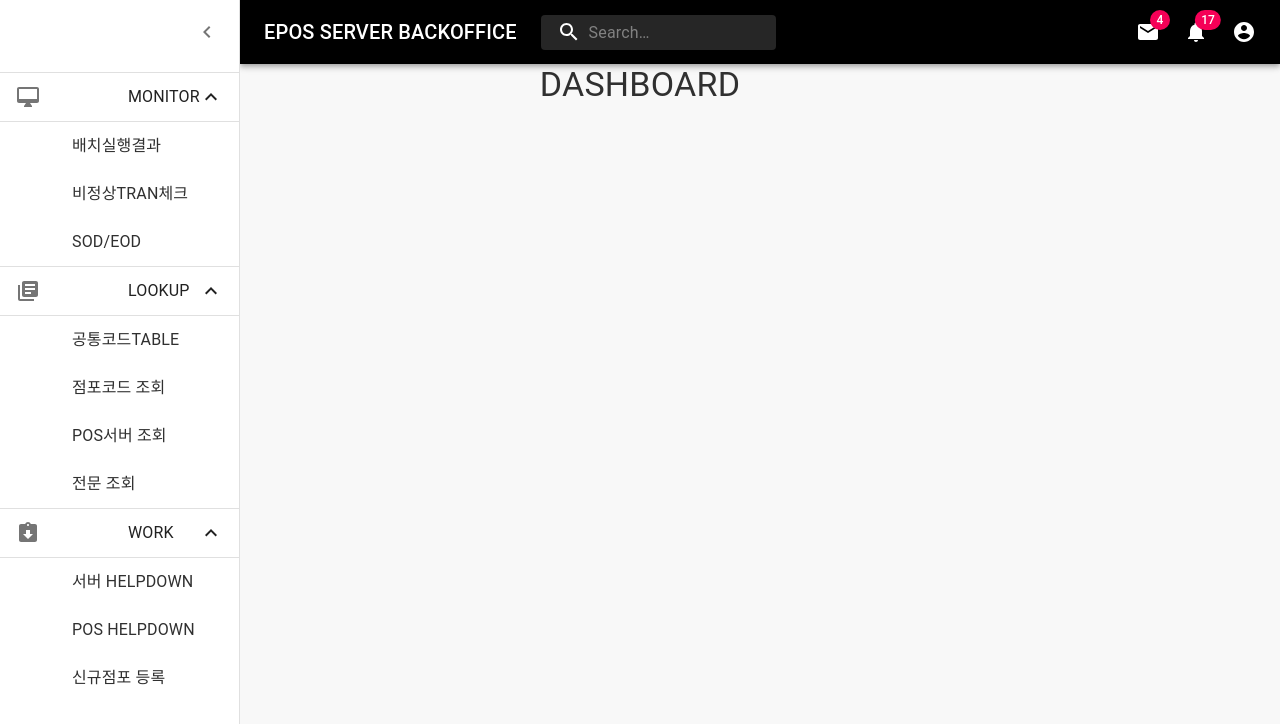
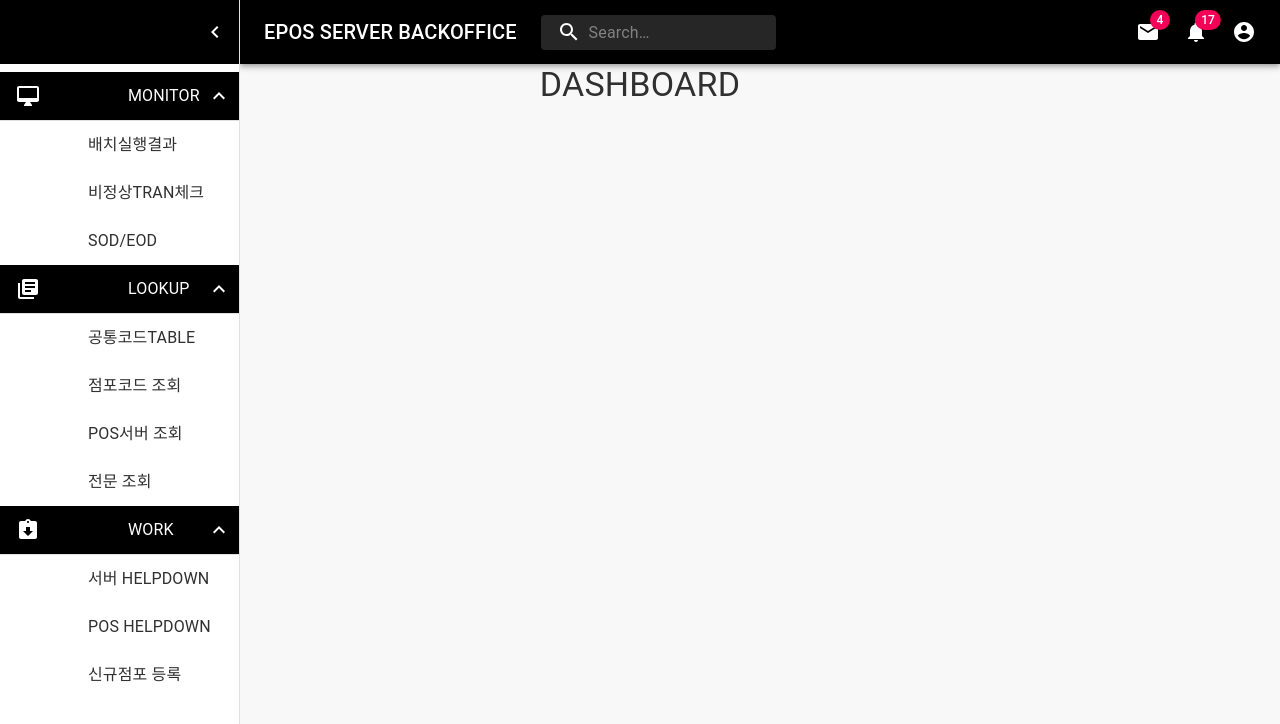
Before and after one commit to clize/backOffice_front, a React (Create React App) app: page / in a window 1280 px wide. Both pictures are taken after a click on the button 36 px from the left and 32 px from the top of the page. Shown: the top 724 px of the page. Built offline with nearby package versions, Linux system fonts and the light colour scheme.

Commit message:
various error fixed - navbar, IfDataComponent

```diff
--- a/src/component/lookup/IfDataComponent.jsx
+++ b/src/component/lookup/IfDataComponent.jsx
@@ -1,91 +1,190 @@
 import React, { Component } from 'react';
 import SearchCard from './FormContent';
-import { makeStyles } from '@material-ui/core/styles';
+import { withStyles } from '@material-ui/core/styles';
 import Grid from '@material-ui/core/Grid';
-import Selector from './SelectorComponent'
+import InputLabel from '@material-ui/core/InputLabel';
+import MenuItem from '@material-ui/core/MenuItem';
+import FormControl from '@material-ui/core/FormControl';
+import Select from '@material-ui/core/Select';
+import TextField from '@material-ui/core/TextField';
+import IconButton from '@material-ui/core/IconButton';
+import InputAdornment from '@material-ui/core/InputAdornment';
+import SearchIcon from '@material-ui/icons/Search';
+import FormHelperText from '@material-ui/core/FormHelperText';
+//import Selector from './SelectorComponent'
 
 
-
-export default class IfDataComponent extends Component {
-    useStyles = makeStyles((theme) => ({
+const styles = theme => ({
     root: {
       flexGrow: 1,
+    },
+    margin: {
+      margin: theme.spacing(1),
+      minWidth: 120,
     },
     paper: {
       padding: theme.spacing(2),
       textAlign: 'center',
       color: theme.palette.text.secondary,
     },
-      }));
+    cardRoot: {
+      minWidth: 275,
+    },
+    bullet: {
+      display: 'inline-block',
+      margin: '0 2px',
+      transform: 'scale(0.8)',
+    },
+    title: {
+      fontSize: 14,
+    },
+    pos: {
+      marginBottom: 12,
+    },
+    card:{
+      padding: theme.spacing(2),
+    }
+  });
 
-    state = {
+class IfDataComponent extends Component {
+    constructor(props){
+        super(props);
+        this.state = {
             myData : [
                 {
-                id:"1",
+                    //id:"1",
                     kind: "Card",
-                service: "Tran",
+                    service: ["Tran","IRT","Sum","Monitor"]
+                },
+                // {
+                //     id:"1",
+                //     kind: "Card",
+                //     service: "IRT",
+                // },
+                // {
+                //     id:"1",
+                //     kind: "Card",
+                //     service: "Sum",
+                // },
+                // {
+                //     id:"4",
+                //     kind: "Card",
+                //     service: "Monitor",
+                // },
+                {
+                    //id:"5",
+                    kind: "Pay",
+                    service: ["IRT","Tran"]
+                },
+                // {
+                //     id:"6",
+                //     kind: "Pay",
+                //     service: "Tran",
+                // },
+                {
+                    //id:"7",
+                    kind: "SKU",
+                    service: ["IRT",]
                 },
                 {
-                id:"2",
-                kind: "Card",
-                service: "IRT",
+                    //id:"8",
+                    kind: "Mobile Gift",
+                    service: ["Tran","Sum"]
                 },
-            {
-                id:"3",
-                kind: "Card",
-                service: "Sum",
-            },
-            {
-                id:"4",
-                kind: "Card",
-                service: "Monitor",
-            },
-            {
-                id:"5",
-                kind: "Pay",
-                service: "IRT",
+                // {
+                //     //id:"9",
+                //     kind: "Mobile Gift",
+                //     service: "Sum",
+                // },
+            ],
+            service: '',
+            kind: '',
+        };
+    };
+
+    handleChange = (event) => {
+        this.setState(()=> {
+            return {
+                service: event.target.value,
+                kind: event.target.value,
             }
-            ,
-            {
-                id:"6",
-                kind: "Pay",
-                service: "Tran",
-            },
-            {
-                id:"7",
-                kind: "SKU",
-                service: "IRT",
-            },
-            {
-                id:"8",
-                kind: "Mobile Gift",
-                service: "Tran",
-            },
-            {
-                id:"9",
-                kind: "Mobile Gift",
-                service: "Sum",
-            },
-        ]
-    }
+        })
+
+    };
 
     render() {
+        const { classes } = this.props;
+
         return (
-                <div className={this.useStyles.root}>
+                <div className={classes.root}>
                     <h1>전문 조회</h1>
-                    <Selector  selectorData = {this.state.myData}/>
-                    <Grid container spacing={3}>
-                        <Grid item xs={12} sm={6}>
-                            <SearchCard/>
-                        </Grid>
-                        <Grid item xs={12} sm={6}>
-                            <SearchCard selectorData = {this.state.myData}/>
-                        </Grid>
+                    <div>
+                        <FormControl className={classes.margin}>
+                            <InputLabel id="demo-simple-select-helper-label">System</InputLabel>
+                            <Select
+                                labelId="demo-simple-select-helper-label"
+                                id="demo-simple-select-helper"
+                                value={this.state.kind}
+                                onChange={this.handleChange}
+                            >
+                                <MenuItem value="">
+                                <em>None</em>
+                                </MenuItem>
+                                {this.state.myData.map(each => (
+                                        <MenuItem value={each.kind}>{each.kind}</MenuItem>
+                                ))}
+                            </Select>
+                            <FormHelperText>유관계 종류별</FormHelperText>
+                            </FormControl>
+                            <FormControl className={classes.margin}>
+                            <InputLabel id="demo-simple-select-helper-label">Service</InputLabel>
+                            <Select
+                                labelId="demo-simple-select-helper-label"
+                                id="demo-simple-select-helper"
+                                value={this.state.service}
+                                onChange={this.handleChange}
+                            >
+                                <MenuItem value="">
+                                <em>None</em>
+                                </MenuItem>
+                                {this.state.myData.map(each =>
+                                    each.service.map(subService => (
+                                        <MenuItem value={each.kind}>{subService}</MenuItem>
+                                    ))
+                                )}
+                            </Select>
+                            <FormHelperText>서비스별</FormHelperText>
+                            </FormControl>
+                            <FormControl className={classes.margin} >
+                            <TextField
+                                id="outlined-primary"
+                                label="Search"
+                                variant="outlined"
+                                color="primary"
+                                InputProps={{
+                                    endAdornment: (
+                                        <InputAdornment position="end">
+                                            <IconButton>
+                                            <SearchIcon />
+                                            </IconButton>
+                                        </InputAdornment>
+                                    ),
+                                }}
+                                helperText="조회하고 싶은 전문을 붙여넣으세요"
+                            />
+                        </FormControl>
+                    </div>
+                    <div>
+                        <Grid>
+                            <SearchCard selectedService = {this.state.service} selectedKind = {this.state.kind} />
                         </Grid>
                     </div>
 
 
+                </div>
 
         );
     }
 }
+
+export default withStyles(styles, { withTheme: true })(IfDataComponent);
--- a/src/component/lookup/SelectorComponent.jsx
+++ /dev/null
@@ -1,89 +0,0 @@
-import React from 'react';
-import { makeStyles, withStyles } from '@material-ui/core/styles';
-import InputLabel from '@material-ui/core/InputLabel';
-import MenuItem from '@material-ui/core/MenuItem';
-import FormControl from '@material-ui/core/FormControl';
-import Select from '@material-ui/core/Select';
-import TextField from '@material-ui/core/TextField';
-import IconButton from '@material-ui/core/IconButton';
-import InputAdornment from '@material-ui/core/InputAdornment';
-import SearchIcon from '@material-ui/icons/Search';
-import FormHelperText from '@material-ui/core/FormHelperText';
-
-const useStyles = makeStyles((theme) => ({
-  margin: {
-    margin: theme.spacing(1),
-    minWidth: 120,
-  },
-}));
-
-
-
-export default function CustomizedSelects(props) {
-  const classes = useStyles();
-  const selectData = props.selectorData;
-  const [service, setService] = React.useState('');
-  const [server, setServer] = React.useState('');
-  const handleChange = (event) => {
-    setServer(event.target.value);
-    setService(event.target.value)
-  };
-
-  return (
-    <div>
-
-      <FormControl className={classes.margin}>
-        <InputLabel id="demo-simple-select-helper-label">Servers</InputLabel>
-        <Select
-          labelId="demo-simple-select-helper-label"
-          id="demo-simple-select-helper"
-          value={server}
-          onChange={handleChange}
-        >
-          <MenuItem value="">
-            <em>None</em>
-          </MenuItem>
-          {selectData.map(each => (
-                  <MenuItem value={each.kind}>{each.kind}</MenuItem>
-          ))}
-        </Select>
-        <FormHelperText>서버별</FormHelperText>
-      </FormControl>
-      <FormControl className={classes.margin}>
-        <InputLabel id="demo-simple-select-helper-label">Service</InputLabel>
-        <Select
-          labelId="demo-simple-select-helper-label"
-          id="demo-simple-select-helper"
-          value={service}
-          onChange={handleChange}
-        >
-          <MenuItem value="">
-            <em>None</em>
-          </MenuItem>
-          {selectData.map(each => (
-                  <MenuItem value={each.kind}>{each.service}</MenuItem>
-          ))}
-        </Select>
-        <FormHelperText>서비스별</FormHelperText>
-      </FormControl>
-      <FormControl className={classes.margin} >
-        <TextField
-            id="outlined-primary"
-            label="Search"
-            variant="outlined"
-            color="primary"
-            InputProps={{
-                endAdornment: (
-                    <InputAdornment position="end">
-                      <IconButton>
-                        <SearchIcon />
-                      </IconButton>
-                    </InputAdornment>
-                ),
-            }}
-            helperText="조회하고 싶은 전문을 붙여넣으세요"
-        />
-      </FormControl>
-    </div>
-  );
-}
--- a/src/component/route/NavSideBar.jsx
+++ b/src/component/route/NavSideBar.jsx
@@ -63,10 +63,10 @@ const useStyles = makeStyles((theme) => ({
     width: drawerWidth,
   },
   drawerHeader: {
-
+    backgroundColor: 'black',
     display: 'flex',
     alignItems: 'center',
-    padding: theme.spacing(0, 1),
+    //padding: theme.spacing(0, 1),
     // necessary for content to be below app bar
     ...theme.mixins.toolbar,
     justifyContent: 'flex-end',
@@ -305,7 +305,9 @@ export default function PrimarySearchAppBar() {
       >
         <div className={classes.drawerHeader}>
           <IconButton onClick={handleDrawerClose}>
-            {theme.direction === 'ltr' ? <ChevronLeftIcon /> : <ChevronRightIcon />}
+            {theme.direction === 'ltr' ?
+              <ChevronLeftIcon style={{ color: 'white' }}/>
+              : <ChevronRightIcon style={{ color: 'white' }} />}
           </IconButton>
         </div>
         <SideContent />
--- a/src/component/route/SideContent.jsx
+++ b/src/component/route/SideContent.jsx
@@ -1,6 +1,6 @@
-import React, {Component} from 'react'
+import React, { Component } from 'react'
 import { Link } from 'react-router-dom';
-import {makeStyles, useTheme} from '@material-ui/core/styles';
+import { withStyles } from '@material-ui/core/styles';
 import Collapse from '@material-ui/core/Collapse';
 import Divider from '@material-ui/core/Divider';
 import List from '@material-ui/core/List';
@@ -18,66 +18,88 @@ const myData = [
   {
     id: "1",
     nameHeader: "MONITOR",
-    subMenu: [{ id: "1", name: "배치실행결과", dir: "/batchRslt" }
-            , { id: "2", name: "비정상TRAN체크", dir: "/" }
-            , { id: "3", name: "SOD/EOD", dir: "/profile" }]
+    subMenu: [{ id: "1.1", name: "배치실행결과", dir: "/batchRslt" }
+            , { id: "1.2", name: "비정상TRAN체크", dir: "/" }
+            , { id: "1.3", name: "SOD/EOD", dir: "/profile" }]
   },
   {
     id: "2",
     nameHeader: "LOOKUP",
-    subMenu: [{ id: "1", name: "공통코드TABLE", dir: "/comcodelist" }
-            , { id: "2", name: "점포코드 조회", dir: "/codes2" }
-            , { id: "3", name: "POS서버 조회", dir: "/"}
-            , { id: "4", name: "전문 조회", dir: "/lookup-if-data" }]
+    subMenu: [{ id: "2.1", name: "공통코드TABLE", dir: "/comcodelist" }
+            , { id: "2.2", name: "점포코드 조회", dir: "/codes2" }
+            , { id: "2.3", name: "POS서버 조회", dir: "/"}
+            , { id: "2.4", name: "전문 조회", dir: "/lookup-if-data" }]
   },
   {
     id: "3",
     nameHeader: "WORK",
-    subMenu: [{ id: "1", name: "서버 HELPDOWN", dir: "/" }
-            , { id: "2", name: "POS HELPDOWN" , dir: "/"}
-            , { id: "3", name: "신규점포 등록", dir: "/" }]
+    subMenu: [{ id: "3.1", name: "서버 HELPDOWN", dir: "/" }
+            , { id: "3.2", name: "POS HELPDOWN" , dir: "/"}
+            , { id: "3.3", name: "신규점포 등록", dir: "/" }]
   }
 ];
 
+const styles = theme => ({
+  root: {
+    width: '100%',
+    maxWidth: 360,
+    backgroundColor: theme.palette.background.paper,
+    paddingTop: theme.spacing(0),
+  },
+  nested: {
+      paddingLeft: theme.spacing(4),
+  },
+  headmenu: {
+    backgroundColor: 'black',
+    color: 'white',
+    paddingRight: theme.spacing(1),
+  },
+});
+
 class SideContent extends Component {
 
-  state = { settings: [{ id: "1", open: true }, { id: "2", open: true }, { id: "3", open: true }] };
+  state = { settings: [ { id: "1", open: true, }
+                      , { id: "2", open: true, }
+                      , { id: "3", open: true, }],
+            selected: null };
 
   handleClick = id => {
     this.setState(state => ({
       ...state,
       settings: state.settings.map(item =>
-        item.id === id ? { ...item, open: !item.open } : item
+        item.id === id ? { ...item, open: !item.open, select: !item.select } : item
       )
     }));
   };
 
-  useStyles = makeStyles((theme) => ({
-    root: {
-      width: '100%',
-      maxWidth: 360,
-      backgroundColor: theme.palette.background.paper,
-    },
-    nested: {
-        paddingLeft: theme.spacing(4),
-      },
-  }));
+  updateSelected(selectedIndex) {
+    this.setState({
+      selected: selectedIndex
+    });
+  }
+
 
   render() {
     const { settings } = this.state;
+    const { selected } = this.state;
+    const { classes } = this.props;
     return (
-      <div style={this.useStyles.nested}>
+      <div className={classes.root}>
         <List component="nav">
           {myData.map(each => (
             <React.Fragment key={each.id}>
-              <Divider />
-              <ListItem button onClick={() => this.handleClick(each.id)} disablepadding>
+              <ListItem
+              button
+              onClick={() => this.handleClick(each.id)}
+              disablepadding="true"
+              className={classes.headmenu}
+              >
                 <ListItemIcon>
                     {
                         {
-                            1: <DesktopMacIcon />,
-                            2: <LibraryBooksIcon />,
-                            3: <AssignmentReturnedIcon />
+                            1: <DesktopMacIcon style={{ color: 'white' }} />,
+                            2: <LibraryBooksIcon style={{ color: 'white' }} />,
+                            3: <AssignmentReturnedIcon style={{ color: 'white' }} />
                         }[each.id]
                     }
                 </ListItemIcon>
@@ -85,16 +107,22 @@ class SideContent extends Component {
                 {settings.find(item => item.id === each.id).open
                   ? <ExpandLess />
                   : <ExpandMore />}
-                </ListItem>
+              </ListItem>
                 <Divider />
               <Collapse
                 in={settings.find(item => item.id === each.id).open}
                 timeout="auto"
                 unmountOnExit
               >
-                <List component="div" disablePadding >
+                <List component="div" disablePadding="true" >
                   {each.subMenu.map(subData => (
-                    <ListItem key={subData.id} button>
+                    <ListItem
+                    key={subData.id}
+                    button
+                    onClick = { ()=> this.updateSelected(subData.id)}
+                    selected={selected=== subData.id}
+                    className={classes.nested}
+                    >
                       <Link to={subData.dir}>
                         <ListItemText inset primary={subData.name} />
                       </Link>
@@ -110,4 +138,4 @@ class SideContent extends Component {
     );
   }
 }
-export default SideContent;
+export default withStyles(styles, {withTheme: true})(SideContent);
```
Also changed, not shown: src/component/lookup/FormContent.jsx (+15 -5 lines), src/component/lookup/SelectComponent.jsx (deleted). Lines whose indentation alone changed are shown as unchanged.
